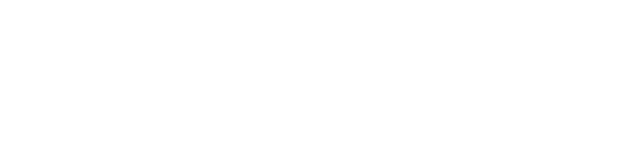
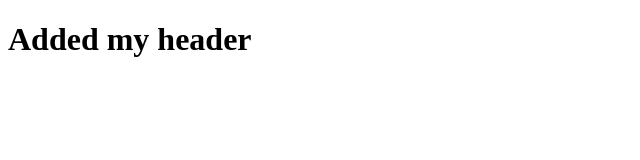
Before and after one commit to AmbroseKnight512/testfile, a plain HTML site: page index.html in a window 1280 px wide. Shown: the whole page, without its empty margins (0-640 px from the left). Drawn offline with Linux system fonts and the light colour scheme.

Commit message:
Add Message

```diff
--- a/index.html
+++ b/index.html
@@ -7,6 +7,6 @@
     <title>Document</title>
 </head>
 <body>
-
+    <h1>Added my header</h1>
 </body>
 </html>
```
